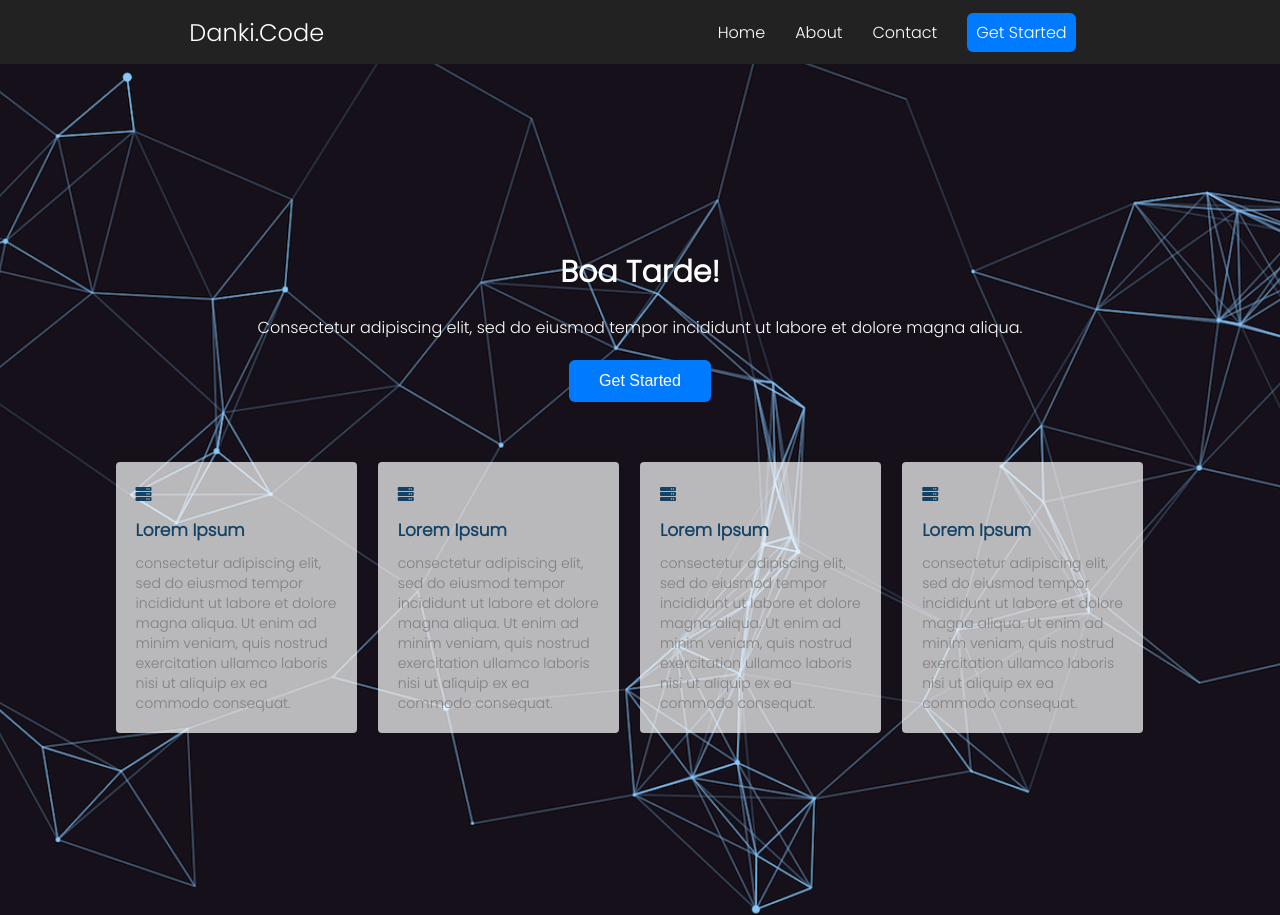
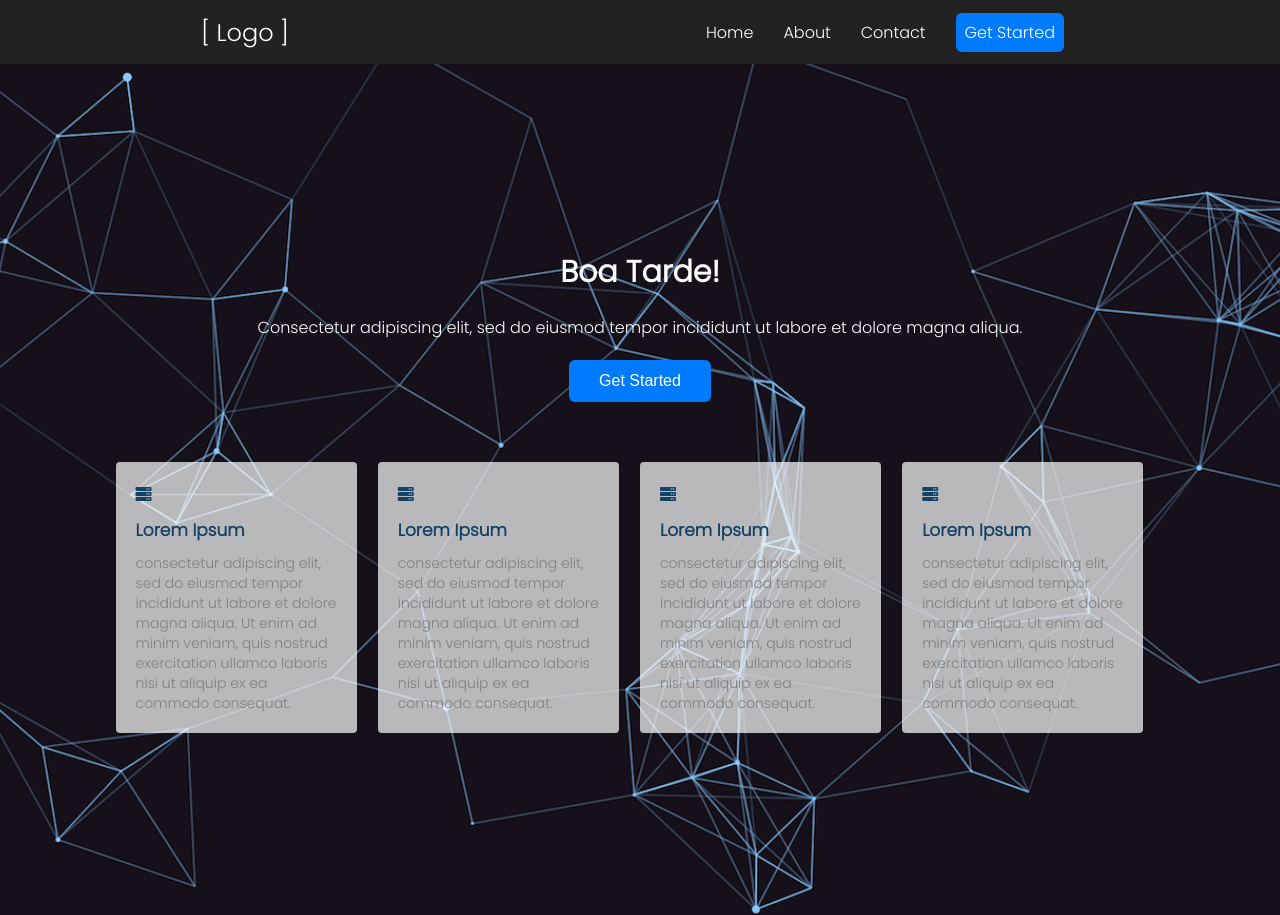
Before and after one commit to Luan16p/UI-template, a plain HTML site: page public/index.htm in a window 1280 px wide. Shown: the top 915 px of the page. Drawn offline with Linux system fonts and the light colour scheme.

Commit message:
Update index.htm

```diff
--- a/public/index.htm
+++ b/public/index.htm
@@ -21,7 +21,7 @@
     <header class="top">
 
         <nav class="nav">
-            <a href="#" class="logo">Danki.Code</a>
+            <a href="#" class="logo">[ Logo ] </a>
 
             <ul class="menu">
                 <li><a href="#">Home</a></li>
```
